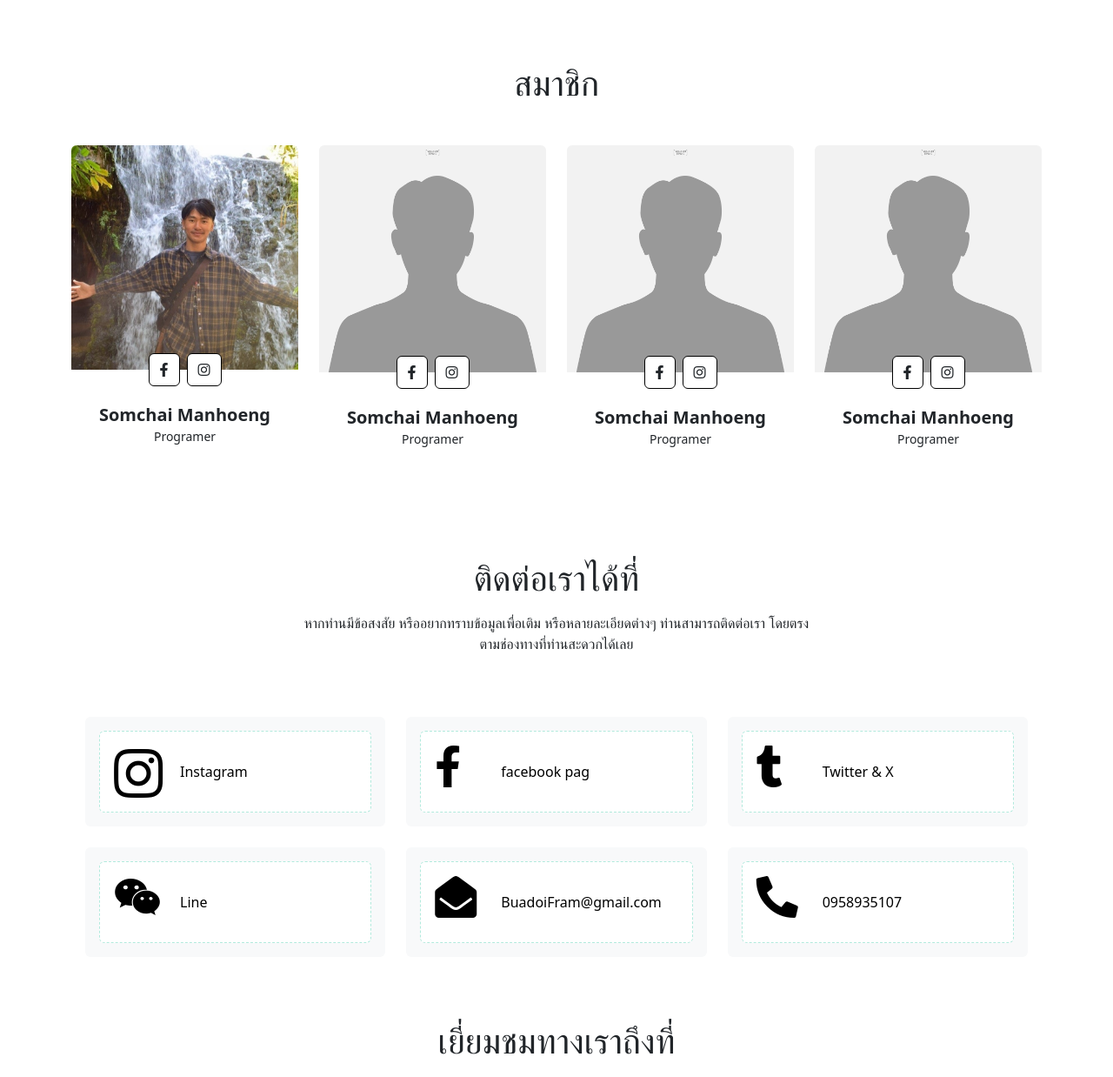
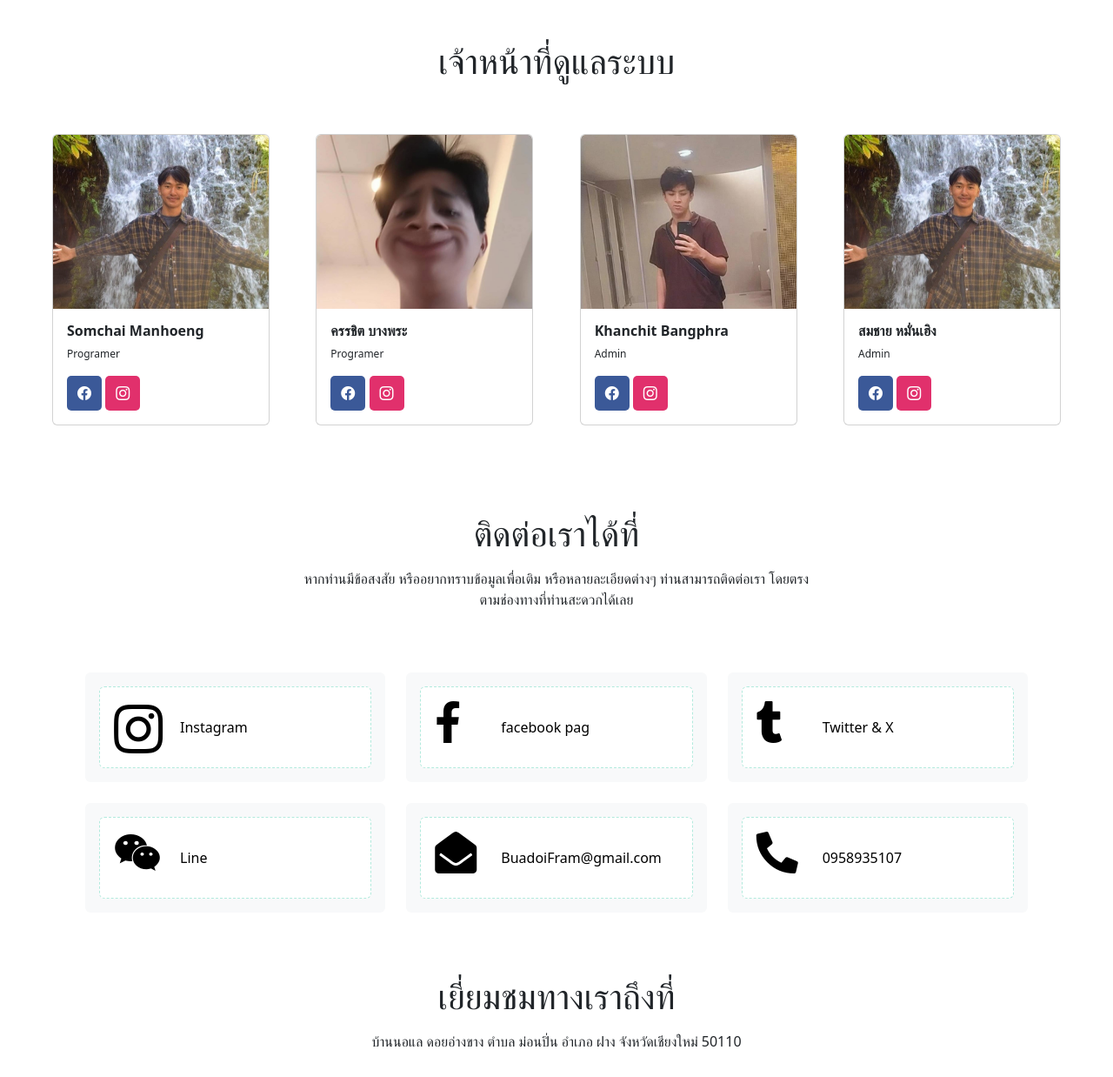
Before and after one commit to Khanchit202/git-baanbuadoi-project, a PHP site: page /contect.php in a window 1280 px wide. Shown: the part 542-1780 px from the top of the page at 87% size. Run offline with PHP 8.4, Linux system fonts and the light colour scheme; some libraries are stand-ins or nearby versions.

Commit message:
แก้ไข

```diff
--- a/contect.php
+++ b/contect.php
@@ -39,7 +39,7 @@
                 <div class="row g-5 align-items-center">
                     <div class="col-lg-6 wow fadeIn" data-wow-delay="0.1s">
                         <div class="about-img position-relative overflow-hidden p-5 pe-0">
-                            <img class="img-fluid w-100" src="img/bua/about1.jpg">
+                            <img class="img-fluid w-100" src="img/bua/img1.jpg">
                         </div>
                     </div>
                     <div class="col-lg-6 wow fadeIn" data-wow-delay="0.5s">
@@ -56,77 +56,96 @@
         <!-- Team  -->
 
                 <div class="text-center mx-auto mb-5 wow fadeInUp" data-wow-delay="0.1s" style="max-width: 600px;margin-top:70px;">
-                    <h1 class="mb-3">สมาชิก</h1>
+                    <h1 class="mb-3">เจ้าหน้าที่ดูแลระบบ</h1>
                 </div>
-            <div class="container">
-                <div class="row g-4">
-                    <div class="col-lg-3 col-md-6 wow fadeInUp" data-wow-delay="0.1s">
-                        <div class="team-item rounded overflow-hidden">
-                            <div class="position-relative">
-                                <img class="img-fluid" src="img/bua/team1.jpg" alt="">
-                                <div class="position-absolute start-50 top-100 translate-middle d-flex align-items-center">
-                                    <a class="btn btn-square mx-1 bg-white"style="border:solid 1px #000" href="https://www.facebook.com/somchai.munheng?locale=th_TH"><i class="fab fa-facebook-f"></i></a>
 
-                                    <a class="btn btn-square mx-1 bg-white"style="border:solid 1px #000" href="https://www.instagram.com/hobb_p2002/"><i class="fab fa-instagram"></i></a>
+                <div class="menu_pro d-flex justify-content-between" style="margin: 60px 60px;" >
+                    <div class="wow fadeInUp" data-wow-delay="0.2s">
+                        <div class="card" style="width: 250px;">
+                            <img src="img/bua/team1.jpg" class="card-img-top" alt="Programer" style="height: 200px; object-fit: cover;">
+                            <div class="card-body">
+                                <h5 class="card-title" style="font-size: 16px; font-weight: bold;">Somchai Manhoeng</h5>
+                                <p class="card-text" style="font-size: 12px;">Programer</p>
+                                <div class="mt-3">
+                                    <a href="https://www.facebook.com" target="_blank" style="text-decoration: none;">
+                                        <div style="width: 40px; height: 40px; border-radius: 5px; background-color: #3b5998; display: inline-flex; align-items: center; justify-content: center;">
+                                            <i class="bi bi-facebook" style="font-size: 16px; color: white;"></i>
+                                        </div>
+                                    </a>
+                                    <a href="https://www.instagram.com" target="_blank" style="text-decoration: none;">
+                                        <div style="width: 40px; height: 40px; border-radius: 5px; background-color: #E1306C; display: inline-flex; align-items: center; justify-content: center;">
+                                            <i class="bi bi-instagram" style="font-size: 16px; color: white;"></i>
+                                        </div>
+                                    </a>
                                 </div>
-                            </div>
-                            <div class="text-center p-4 mt-3">
-                                <h5 class="fw-bold mb-0">Somchai Manhoeng</h5>
-                                <small>Programer</small>
                             </div>
                         </div>
                     </div>
-                    <div class="col-lg-3 col-md-6 wow fadeInUp" data-wow-delay="0.1s">
-                        <div class="team-item rounded overflow-hidden">
-                            <div class="position-relative">
-                                <img class="img-fluid" src="img/profile/profile_1.jpg" alt="">
-                                <div class="position-absolute start-50 top-100 translate-middle d-flex align-items-center">
-                                    <a class="btn btn-square mx-1 bg-white"style="border:solid 1px #000" href=""><i class="fab fa-facebook-f"></i></a>
-
-                                    <a class="btn btn-square mx-1 bg-white"style="border:solid 1px #000" href=""><i class="fab fa-instagram"></i></a>
+                    <div class="wow fadeInUp" data-wow-delay="0.2s">
+                        <div class="card" style="width: 250px;">
+                            <img src="img/profile/khanchit.jpg" class="card-img-top" alt="Programer" style="height: 200px; object-fit: cover;">
+                            <div class="card-body">
+                                <h5 class="card-title" style="font-size: 16px; font-weight: bold;">ครรชิต บางพระ</h5>
+                                <p class="card-text" style="font-size: 12px;">Programer</p>
+                                <div class="mt-3">
+                                    <a href="https://web.facebook.com/khanchit.bp/" target="_blank" style="text-decoration: none;">
+                                        <div style="width: 40px; height: 40px; border-radius: 5px; background-color: #3b5998; display: inline-flex; align-items: center; justify-content: center;">
+                                            <i class="bi bi-facebook" style="font-size: 16px; color: white;"></i>
+                                        </div>
+                                    </a>
+                                    <a href="https://www.instagram.com/khanchit.ig/" target="_blank" style="text-decoration: none;">
+                                        <div style="width: 40px; height: 40px; border-radius: 5px; background-color: #E1306C; display: inline-flex; align-items: center; justify-content: center;">
+                                            <i class="bi bi-instagram" style="font-size: 16px; color: white;"></i>
+                                        </div>
+                                    </a>
                                 </div>
-                            </div>
-                            <div class="text-center p-4 mt-3">
-                                <h5 class="fw-bold mb-0">Somchai Manhoeng</h5>
-                                <small>Programer</small>
                             </div>
                         </div>
                     </div>
-                    <div class="col-lg-3 col-md-6 wow fadeInUp" data-wow-delay="0.1s">
-                        <div class="team-item rounded overflow-hidden">
-                            <div class="position-relative">
-                                <img class="img-fluid" src="img/profile/profile_1.jpg" alt="">
-                                <div class="position-absolute start-50 top-100 translate-middle d-flex align-items-center">
-                                    <a class="btn btn-square mx-1 bg-white"style="border:solid 1px #000" href=""><i class="fab fa-facebook-f"></i></a>
-
-                                    <a class="btn btn-square mx-1 bg-white"style="border:solid 1px #000" href=""><i class="fab fa-instagram"></i></a>
+                    <div class="wow fadeInUp" data-wow-delay="0.4s">
+                        <div class="card" style="width: 250px;">
+                            <img src="img/profile/khanchit_bp.jpg" class="card-img-top" alt="Addmin" style="height: 200px; object-fit: cover;">
+                            <div class="card-body">
+                                <h5 class="card-title" style="font-size: 16px; font-weight: bold;">Khanchit Bangphra</h5>
+                                <p class="card-text" style="font-size: 12px;">Admin</p>
+                                <div class="mt-3">
+                                    <a href="https://web.facebook.com/khanchit.bp/" target="_blank" style="text-decoration: none;">
+                                        <div style="width: 40px; height: 40px; border-radius: 5px; background-color: #3b5998; display: inline-flex; align-items: center; justify-content: center;">
+                                            <i class="bi bi-facebook" style="font-size: 16px; color: white;"></i>
+                                        </div>
+                                    </a>
+                                    <a href="https://www.instagram.com/khanchit.ig/" target="_blank" style="text-decoration: none;">
+                                        <div style="width: 40px; height: 40px; border-radius: 5px; background-color: #E1306C; display: inline-flex; align-items: center; justify-content: center;">
+                                            <i class="bi bi-instagram" style="font-size: 16px; color: white;"></i>
+                                        </div>
+                                    </a>
                                 </div>
-                            </div>
-                            <div class="text-center p-4 mt-3">
-                                <h5 class="fw-bold mb-0">Somchai Manhoeng</h5>
-                                <small>Programer</small>
                             </div>
                         </div>
                     </div>
-                    <div class="col-lg-3 col-md-6 wow fadeInUp" data-wow-delay="0.1s">
-                        <div class="team-item rounded overflow-hidden">
-                            <div class="position-relative">
-                                <img class="img-fluid" src="img/profile/profile_1.jpg" alt="">
-                                <div class="position-absolute start-50 top-100 translate-middle d-flex align-items-center">
-                                    <a class="btn btn-square mx-1 bg-white"style="border:solid 1px #000" href=""><i class="fab fa-facebook-f"></i></a>
-
-                                    <a class="btn btn-square mx-1 bg-white"style="border:solid 1px #000" href=""><i class="fab fa-instagram"></i></a>
+                    <div class="wow fadeInUp" data-wow-delay="0.6s">
+                        <div class="card" style="width: 250px;">
+                            <img src="img/bua/team1.jpg" class="card-img-top" alt="Addmin" style="height: 200px; object-fit: cover;">
+                            <div class="card-body">
+                                <h5 class="card-title" style="font-size: 16px; font-weight: bold;">สมชาย หมั่นเฮิง</h5>
+                                <p class="card-text" style="font-size: 12px;">Admin</p>
+                                <div class="mt-3">
+                                    <a href="https://web.facebook.com/khanchit.bp/" target="_blank" style="text-decoration: none;">
+                                        <div style="width: 40px; height: 40px; border-radius: 5px; background-color: #3b5998; display: inline-flex; align-items: center; justify-content: center;">
+                                            <i class="bi bi-facebook" style="font-size: 16px; color: white;"></i>
+                                        </div>
+                                    </a>
+                                    <a href="https://www.instagram.com/khanchit.ig/" target="_blank" style="text-decoration: none;">
+                                        <div style="width: 40px; height: 40px; border-radius: 5px; background-color: #E1306C; display: inline-flex; align-items: center; justify-content: center;">
+                                            <i class="bi bi-instagram" style="font-size: 16px; color: white;"></i>
+                                        </div>
+                                    </a>
                                 </div>
-                            </div>
-                            <div class="text-center p-4 mt-3">
-                                <h5 class="fw-bold mb-0">Somchai Manhoeng</h5>
-                                <small>Programer</small>
                             </div>
                         </div>
                     </div>
                 </div>
             </div>
-    </div>
         <!-- Team End -->
 
         <!-- Call to Action Start -->
--- a/tabbar_view/menu_navbar.php
+++ b/tabbar_view/menu_navbar.php
@@ -57,7 +57,7 @@ function admin_menu($profile_name) {
             <li><a href="index.php" class="<?php echo $current_page == 'index.php' ? 'active' : ''; ?>">หน้าหลัก</a></li>
             <li><a href="./room_product.php" class="<?php echo $current_page == 'room_product.php' ? 'active' : ''; ?>">ข้อมูลห้องพัก</a></li>
             <li><a href="./service_product.php" class="<?php echo $current_page == 'service_product.php' ? 'active' : ''; ?>">ข้อมูลบริการ</a></li>
-            <li><a href="./premaket.php" class="<?php echo $current_page == 'premaket.php' ? 'active' : ''; ?>">ข่าวสารประชาสัมพันธ์</a></li>
+            <li><a href="./no-signel/nopage.php" class="<?php echo $current_page == 'no-signel/nopage.php' ? 'active' : ''; ?>">ข่าวสารประชาสัมพันธ์</a></li>
             <li><a href="./contect.php" class="<?php echo $current_page == 'contect.php' ? 'active' : ''; ?>">เกี่ยวกับเรา</a></li>
             <li><a href="backend/dashboard.php" class="<?php echo $current_page == 'backend/dashboard.php' ? 'active' : ''; ?>">จัดการข้อมูล</a></li>
         </ul>
@@ -72,7 +72,7 @@ function owner_menu($profile_name) {
             <li><a href="index.php" class="<?php echo $current_page == 'index.php' ? 'active' : ''; ?>">หน้าหลัก</a></li>
             <li><a href="./room_product.php" class="<?php echo $current_page == 'room_product.php' ? 'active' : ''; ?>">ข้อมูลห้องพัก</a></li>
             <li><a href="./service_product.php" class="<?php echo $current_page == 'service_product.php' ? 'active' : ''; ?>">ข้อมูลบริการ</a></li>
-            <li><a href="./premaket.php" class="<?php echo $current_page == 'premaket.php' ? 'active' : ''; ?>">ข่าวสารประชาสัมพันธ์</a></li>
+            <li><a href="./no-signel/nopage.php" class="<?php echo $current_page == 'no-signel/nopage.php' ? 'active' : ''; ?>">ข่าวสารประชาสัมพันธ์</a></li>
             <li><a href="./contect.php" class="<?php echo $current_page == 'contect.php' ? 'active' : ''; ?>">เกี่ยวกับเรา</a></li>
             <li><a href="backend/dashboard.php" class="<?php echo $current_page == 'backend/dashboard.php' ? 'active' : ''; ?>">จัดการข้อมูล</a></li>
 
@@ -89,7 +89,7 @@ function emp_menu($profile_name) {
             <li><a href="index.php" class="<?php echo $current_page == 'index.php' ? 'active' : ''; ?>">หน้าหลัก</a></li>
             <li><a href="./room_product.php" class="<?php echo $current_page == 'room_product.php' ? 'active' : ''; ?>">ข้อมูลห้องพัก</a></li>
             <li><a href="./service_product.php" class="<?php echo $current_page == 'service_product.php' ? 'active' : ''; ?>">ข้อมูลบริการ</a></li>
-            <li><a href="./premaket.php" class="<?php echo $current_page == 'premaket.php' ? 'active' : ''; ?>">ข่าวสารประชาสัมพันธ์</a></li>
+            <li><a href="./no-signel/nopage.php" class="<?php echo $current_page == 'no-signel/nopage.php' ? 'active' : ''; ?>">ข่าวสารประชาสัมพันธ์</a></li>
             <li><a href="./contect.php" class="<?php echo $current_page == 'contect.php' ? 'active' : ''; ?>">เกี่ยวกับเรา</a></li>
             <li><a href="backend/dashboard.php" class="<?php echo $current_page == 'backend/dashboard.php' ? 'active' : ''; ?>">จัดการข้อมูล</a></li>
         </ul>
@@ -104,7 +104,7 @@ function member_menu($profile_name) {
             <li><a href="index.php" class="<?php echo $current_page == 'index.php' ? 'active' : ''; ?>">หน้าหลัก</a></li>
             <li><a href="./room_product.php" class="<?php echo $current_page == 'room_product.php' ? 'active' : ''; ?>">ข้อมูลห้องพัก</a></li>
             <li><a href="./service_product.php" class="<?php echo $current_page == 'service_product.php' ? 'active' : ''; ?>">ข้อมูลบริการ</a></li>
-            <li><a href="./premaket.php" class="<?php echo $current_page == 'premaket.php' ? 'active' : ''; ?>">ข่าวสารประชาสัมพันธ์</a></li>
+            <li><a href="./no-signel/nopage.php" class="<?php echo $current_page == 'no-signel/nopage.php' ? 'active' : ''; ?>">ข่าวสารประชาสัมพันธ์</a></li>
             <li><a href="./contect.php" class="<?php echo $current_page == 'contect.php' ? 'active' : ''; ?>">เกี่ยวกับเรา</a></li>
         </ul>
         <?php render_dropdown($profile_name); ?>
@@ -118,7 +118,7 @@ function web_menu() {
             <li><a href="index.php" class="<?php echo $current_page == 'index.php' ? 'active' : ''; ?>">หน้าหลัก</a></li>
             <li><a href="./room_product.php" class="<?php echo $current_page == 'room_product.php' ? 'active' : ''; ?>">ข้อมูลห้องพัก</a></li>
             <li><a href="./service_product.php" class="<?php echo $current_page == 'service_product.php' ? 'active' : ''; ?>">ข้อมูลบริการ</a></li>
-            <li><a href="./premaket.php" class="<?php echo $current_page == 'premaket.php' ? 'active' : ''; ?>">ข่าวสารประชาสัมพันธ์</a></li>
+            <li><a href="./no-signel/nopage.php" class="<?php echo $current_page == 'no-signel/nopage.php' ? 'active' : ''; ?>">ข่าวสารประชาสัมพันธ์</a></li>
             <li><a href="./contect.php" class="<?php echo $current_page == 'contect.php' ? 'active' : ''; ?>">เกี่ยวกับเรา</a></li>
         </ul>
         <a href="./login.php" class="btn btn-custom">เข้าสู่ระบบ</a>
```
Also changed, not shown: index.php (+22 -9 lines), no-signel/nopage.php (added, +28 -0 lines), room_product.php (+12 -3 lines), service_product.php (+29 -0 lines), img/profile/khanchit.jpg (added), img/profile/khanchit_bp.jpg (added).
